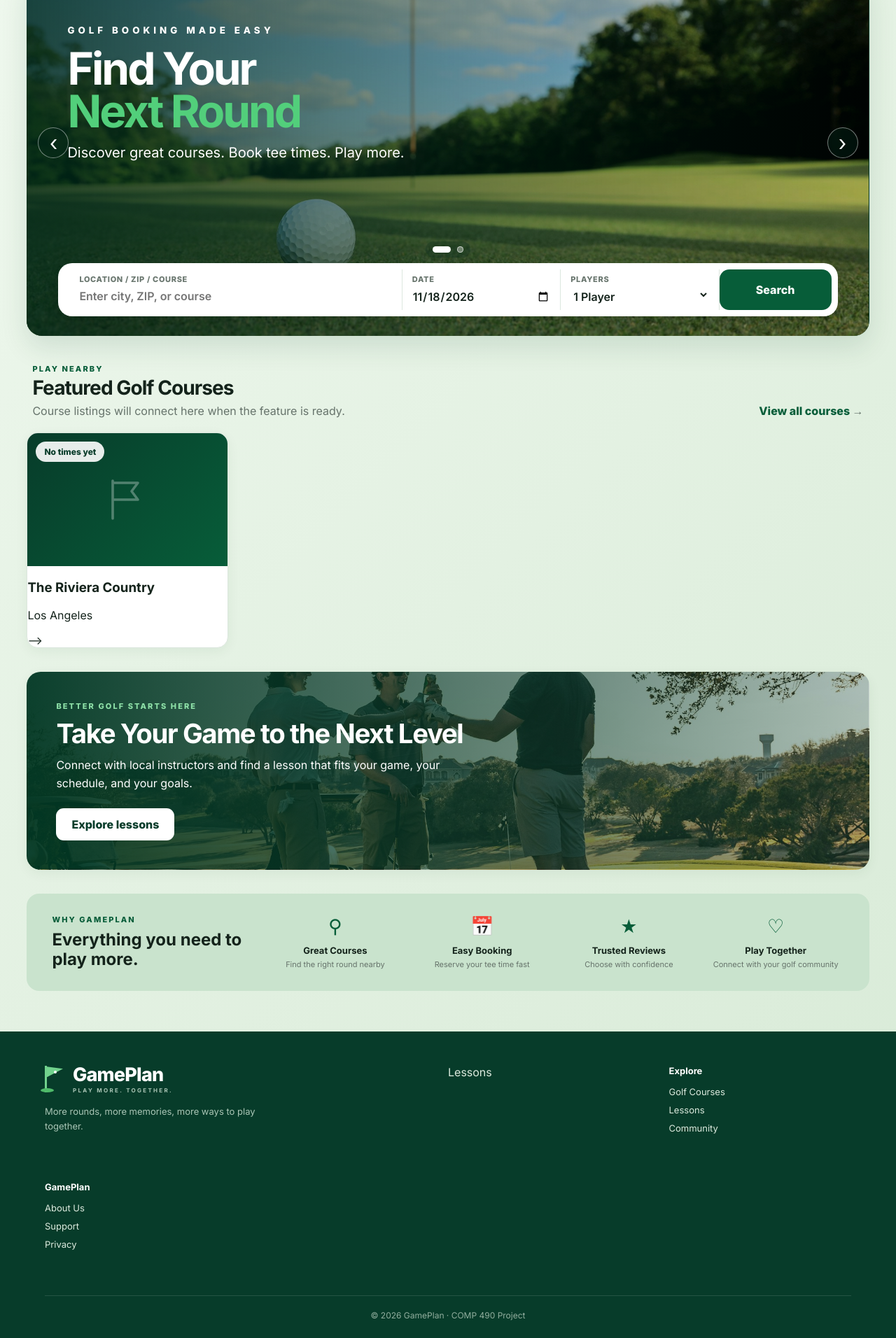
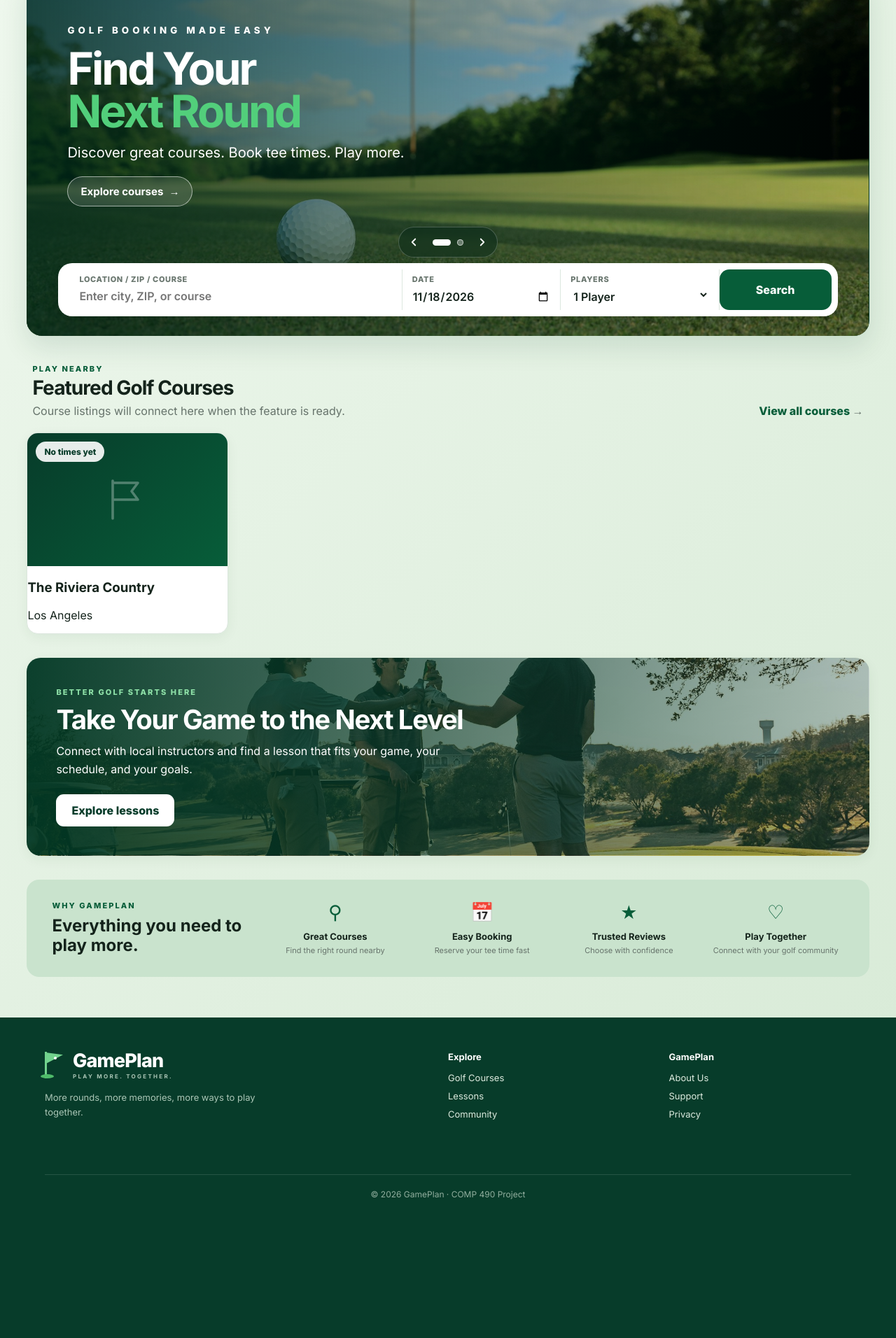
Before and after one commit to irsanchez7005/Comp-490-Project, a Django app: page / in a window 1280 px wide. Shown: the part 152-2064 px from the top of the page at 70% size. After the commit the page ends 1866 px from the top, so only its background shows below. Run offline with Django 5.2, Linux system fonts and the light colour scheme; data comes from the database, SQL or seed files in the repository.

Commit message:
removed extra lessons in the footer and changed the hero section to typewriter animation style

```diff
--- a/gameplan/accounts/templates/accounts/base.html
+++ b/gameplan/accounts/templates/accounts/base.html
@@ -10,7 +10,7 @@
   <link rel="preconnect" href="https://fonts.googleapis.com"> <!-- Preconnect to the Google Fonts server -->
   <link rel="preconnect" href="https://fonts.gstatic.com" crossorigin>
   <link href="https://fonts.googleapis.com/css2?family=Inter:wght@400;500;600;700;800&display=swap" rel="stylesheet">
-  <link rel="stylesheet" href="{% static 'css/site.css' %}?v=14"> <!-- This is the main stylesheet for the site. The version number is used for cache busting. -->
+  <link rel="stylesheet" href="{% static 'css/site.css' %}?v=16"> <!-- This is the main stylesheet for the site. The version number is used for cache busting. -->
   <link rel="stylesheet" href="{% static 'css/dashboard.css' %}">
   <link rel="stylesheet" href="{% static 'css/notifications.css' %}">
   {% block extra_head %}{% endblock %}
@@ -100,12 +100,11 @@
       <p>More rounds, more memories, more ways to play together.</p>
     </div>
     <!-- In this part of the code, we are defining the footer navigation links. -->
-     <a href="{% url 'lessons' %}">Lessons</a>
     <div><strong>Explore</strong><a href="#" data-template-placeholder="true">Golf Courses</a><a href="#" data-template-placeholder="true">Lessons</a><a href="#" data-template-placeholder="true">Community</a></div> <!-- This part contains the footer navigation links. so this basically defines the links that will be displayed in the footer. -->
     <div><strong>GamePlan</strong><a href="#" data-template-placeholder="true">About Us</a><a href="#" data-template-placeholder="true">Support</a><a href="#" data-template-placeholder="true">Privacy</a></div>
     <p class="footer-meta">&copy; 2026 GamePlan &middot; COMP 490 Project</p>
   </footer>
-  <script src="{% static 'js/site.js' %}?v=7"></script> <!--in this part of the code, we are including the site.js file with a version number of 6. do every time we make a change to the file, we should update the version number. -->
+  <script src="{% static 'js/site.js' %}?v=9"></script> <!--in this part of the code, we are including the site.js file with a version number of 9. do every time we make a change to the file, we should update the version number. -->
   {% block scripts %}{% endblock %}
 </body>
 </html>
--- a/gameplan/accounts/templates/accounts/home.html
+++ b/gameplan/accounts/templates/accounts/home.html
@@ -8,15 +8,19 @@
 <section class="home-wrap">
   <div class="hero homepage-hero-carousel" data-hero-carousel tabindex="0" role="region" aria-roledescription="carousel" aria-label="Featured golf images">
     <div class="homepage-hero-slides" aria-live="off">
-      <div class="homepage-hero-slide hero-image-1 active" data-hero-slide aria-hidden="false" role="img" aria-label="Scenic golf course at sunset"></div>
-      <div class="homepage-hero-slide hero-image-2" data-hero-slide aria-hidden="true" role="img" aria-label="Golf green surrounded by trees" ></div>
+      <!-- Each slide carries its own link, headline word and button text. site.js reads these when the slide changes. -->
+      <div class="homepage-hero-slide hero-image-1 active" data-hero-slide data-hero-link="{% url 'courses' %}" data-hero-word="Next Round" data-hero-cta-label="Explore courses" aria-hidden="false" role="img" aria-label="Golf ball on a green with the flag behind it"></div>
+      <div class="homepage-hero-slide hero-image-2" data-hero-slide data-hero-link="{% url 'lessons' %}" data-hero-word="Golf Coach" data-hero-cta-label="Find a coach" aria-hidden="true" role="img" aria-label="Man tossing a ball to a child beside a golf cart"></div>
     </div>
     <div class="homepage-hero-overlay" aria-hidden="true"></div>
     <!-- Hero copy and search form for finding golf courses -->
     <div class="hero-copy">
       <small>GOLF BOOKING MADE EASY</small>
-      <h1>Find Your<br><em>Next Round</em></h1>
+      <!-- The typed word is hidden from screen readers so they don't read half-typed letters. They read the sr-only copy instead. -->
+      <h1>Find Your<br><em><span data-hero-typed aria-hidden="true">Next Round</span><span class="hero-caret" aria-hidden="true"></span><span class="sr-only" data-hero-word-label>Next Round</span></em></h1>
       <p>Discover great courses. Book tee times. Play more.</p>
+      <!-- Button that goes to the current slide's page. site.js updates its link and text when the slide changes. -->
+      <a class="hero-cta" href="{% url 'courses' %}" data-hero-cta><span data-hero-cta-text>Explore courses</span> <span aria-hidden="true">&rarr;</span></a>
     </div>
     <!-- Search form for finding golf courses by location, date, and number of players -->
     <form class="hero-search" action="{% url 'courses' %}" method="get">
@@ -25,12 +29,18 @@
       <label><span>Players</span><select name="golfers" aria-label="Players"><option>1 Player</option><option>2 Players</option><option>3 Players</option><option>4 Players</option></select></label>
       <button class="btn hero-search-button" type="submit">Search</button>
     </form>
-     <!-- Navigation buttons for the hero carousel -->
-    <button class="homepage-hero-arrow previous" type="button" data-hero-previous aria-label="Previous hero image">&#8249;</button>
-    <button class="homepage-hero-arrow next" type="button" data-hero-next aria-label="Next hero image">&#8250;</button>
-    <div class="homepage-hero-dots" aria-label="Choose hero image">
-      <button type="button" class="active" data-hero-dot="0" aria-label="Go to slide 1" aria-current="true"></button>
-      <button type="button" data-hero-dot="1" aria-label="Go to slide 2" aria-current="false"></button>
+    <!-- Carousel controls: previous arrow, slide dots and next arrow grouped in one bar, so they never cover the headline -->
+    <div class="homepage-hero-controls">
+      <button class="homepage-hero-arrow" type="button" data-hero-previous aria-label="Previous hero image">
+        <svg viewBox="0 0 24 24" aria-hidden="true" focusable="false"><path d="M15 18l-6-6 6-6"/></svg>
+      </button>
+      <div class="homepage-hero-dots" aria-label="Choose hero image">
+        <button type="button" class="active" data-hero-dot="0" aria-label="Go to slide 1" aria-current="true"></button>
+        <button type="button" data-hero-dot="1" aria-label="Go to slide 2" aria-current="false"></button>
+      </div>
+      <button class="homepage-hero-arrow" type="button" data-hero-next aria-label="Next hero image">
+        <svg viewBox="0 0 24 24" aria-hidden="true" focusable="false"><path d="M9 18l6-6-6-6"/></svg>
+      </button>
     </div>
   </div>
   <!-- Section for featured golf courses with a link to view all courses -->
@@ -59,7 +69,7 @@
         {% if f.from_price is not None %} <!-- this part checks if the from_price is not None. For example, if the from_price is 0, it will be considered None. -->
           <p>From ${{ f.from_price|floatformat:2 }} per player</p>
         {% endif %}
-      </div>-->
+      </div>
     </a>
     <!--% empty % is used to display a message when the loop is empty -->
   {% empty %}
--- a/gameplan/static/css/site.css
+++ b/gameplan/static/css/site.css
@@ -101,7 +101,14 @@ img { display: block; max-width: 100%; }
 .hero-image-1 { background-image: url("../images/homepage/search-home2.jpg"); } /* This CSS rule sets the background image for the first hero slide on the homepage. The image is located in the "images/homepage" directory and is named "search-home2.jpg". The background image will cover the entire hero section and be centered. */
 .hero-image-2 { background-image: url("../images/homepage/search-home.jpg"); }
 .homepage-hero-overlay { z-index: 1; background: linear-gradient(90deg, rgba(0, 40, 25, .84), rgba(0, 40, 25, .08)); pointer-events: none; }
-.hero-copy { position: relative; z-index: 2; max-width: 600px; }
+.homepage-hero-slides { cursor: pointer; } /* The photo opens the current slide's page when clicked. */
+.hero-copy { position: relative; z-index: 2; max-width: 600px; pointer-events: none; } /* Clicks on the headline pass through to the photo underneath. */
+.hero-copy a { pointer-events: auto; }
+.hero-caret { display: inline-block; width: 4px; height: .8em; margin-left: 6px; background: currentColor; vertical-align: -0.04em; animation: hero-caret-blink 1s steps(1) infinite; }
+@keyframes hero-caret-blink { 50% { opacity: 0; } }
+.hero-cta { margin-top: 22px; padding: 11px 18px; display: inline-flex; align-items: center; gap: 8px; border: 1px solid rgba(255, 255, 255, .55); border-radius: 99px; color: white; background: rgba(255, 255, 255, .12); font-size: 15px; font-weight: 700; text-decoration: none; backdrop-filter: blur(6px); transition: background .2s ease, color .2s ease; }
+.hero-cta:hover, .hero-cta:focus-visible { color: var(--dark); background: white; outline: 2px solid white; outline-offset: 2px; }
+@media (prefers-reduced-motion: reduce) { .hero-caret { animation: none; } }
 .hero-copy small { font-weight: 800; letter-spacing: 5px; }
 .hero-copy h1 { margin: 16px 0; font-size: clamp(54px, 5vw, 72px); line-height: .95; letter-spacing: -3px; }
 .hero-copy h1 em { color: var(--green-bright); font-style: normal; }
@@ -111,11 +118,13 @@ img { display: block; max-width: 100%; }
 .hero-search label > span { color: #69766e; font-size: 11px; font-weight: 800; letter-spacing: .06em; text-transform: uppercase; }
 .hero-search input, .hero-search select { width: 100%; min-width: 0; padding: 7px 0 1px; border: 0; outline: 0; color: var(--text); background: white; font-weight: 600; }
 .hero-search-button { border-radius: 14px; }
-.homepage-hero-arrow { position: absolute; z-index: 4; top: 47%; width: 44px; height: 44px; padding: 0; display: grid; place-items: center; transform: translateY(-50%); border: 1px solid rgba(255, 255, 255, .45); border-radius: 50%; color: white; background: rgba(3, 37, 24, .42); font-size: 30px; cursor: pointer; backdrop-filter: blur(5px); transition: background .2s ease, border-color .2s ease; }
-.homepage-hero-arrow:hover, .homepage-hero-arrow:focus-visible { border-color: white; outline: 2px solid white; outline-offset: 2px; background: rgba(7, 93, 57, .82); }
-.homepage-hero-arrow.previous { left: 16px; }
-.homepage-hero-arrow.next { right: 16px; }
-.homepage-hero-dots { position: absolute; z-index: 4; left: 50%; bottom: 112px; padding: 7px 10px; display: flex; gap: 9px; transform: translateX(-50%); border-radius: 99px; background: rgba(3, 37, 24, .25); }
+/* One pill holding ‹ dots ›, centered above the search bar so it stays clear of the headline. */
+.homepage-hero-controls { position: absolute; z-index: 4; left: 50%; bottom: 112px; padding: 4px; display: flex; align-items: center; gap: 4px; transform: translateX(-50%); border: 1px solid rgba(255, 255, 255, .22); border-radius: 99px; background: rgba(3, 37, 24, .45); backdrop-filter: blur(8px); }
+.homepage-hero-arrow { width: 34px; height: 34px; padding: 0; display: grid; place-items: center; border: 0; border-radius: 50%; color: white; background: transparent; cursor: pointer; transition: background .2s ease, color .2s ease; }
+.homepage-hero-arrow svg { width: 18px; height: 18px; fill: none; stroke: currentColor; stroke-width: 2.4; stroke-linecap: round; stroke-linejoin: round; }
+.homepage-hero-arrow:hover, .homepage-hero-arrow:focus-visible { color: var(--dark); background: white; outline: none; }
+.homepage-hero-arrow:focus-visible, .homepage-hero-dots button:focus-visible { box-shadow: 0 0 0 2px var(--green-bright); outline: none; }
+.homepage-hero-dots { padding: 0 6px; display: flex; gap: 9px; }
 .homepage-hero-dots button { width: 9px; height: 9px; padding: 0; border: 1px solid rgba(255, 255, 255, .65); border-radius: 50%; background: rgba(255, 255, 255, .35); cursor: pointer; transition: width .2s ease, background .2s ease; }
 .homepage-hero-dots button.active { width: 26px; border-radius: 99px; background: white; }
 
@@ -270,10 +279,7 @@ mark {background: green; color: white; }
   .hero-search label > span { font-size: 9px; }
   .hero-search input, .hero-search select { padding-top: 5px; }
   .hero-search-button { min-height: 48px; margin-top: 4px; }
-  .homepage-hero-arrow { top: 38%; width: 38px; height: 38px; font-size: 26px; }
-  .homepage-hero-arrow.previous { left: 9px; }
-  .homepage-hero-arrow.next { right: 9px; }
-  .homepage-hero-dots { bottom: 290px; }
+  .homepage-hero-controls { bottom: 290px; }
   .section-head { margin: 32px 4px 17px; align-items: flex-start; }
   .section-head > a { font-size: 12px; }
   .section-head h2 { font-size: 26px; }
@@ -294,7 +300,6 @@ mark {background: green; color: white; }
   .hero { height: 625px; padding-inline: 18px; }
   .hero-copy small { font-size: 10px; letter-spacing: 3px; }
   .hero-copy h1 { font-size: 43px; letter-spacing: -2px; }
-  .homepage-hero-arrow { display: none; }
   .section-head { display: block; }
   .section-head > a { display: inline-block; margin-top: 10px; }
   .course-photo { height: 200px; }
--- a/gameplan/static/js/site.js
+++ b/gameplan/static/js/site.js
@@ -96,6 +96,36 @@ document.addEventListener("DOMContentLoaded", () => {
     let timer = null;              // Holds the countdown timer for autoplaying the slides. If null, autoplay is not active.
     let hovering = false;          // Whether a mouse pointer is currently hovering over the carousel. If true, autoplay will be paused.
     let pointerStart = null;       // Where a finger or mouse pointer started a swipe gesture. Used to determine the direction and distance of the swipe.
+    let swiped = false;            // True right after a swipe, so the swipe isn't also treated as a click on the photo.
+    let typingTimer = null;        // Holds the timer for the typewriter effect on the headline word.
+
+    // The headline word, its screen-reader copy, and the call-to-action button. These are optional, so other carousels still work without them.
+    const typed = carousel.querySelector("[data-hero-typed]");
+    const wordLabel = carousel.querySelector("[data-hero-word-label]");
+    const cta = carousel.querySelector("[data-hero-cta]");
+    const ctaText = carousel.querySelector("[data-hero-cta-text]");
+
+    /** Typewriter effect: delete the current word letter by letter, then type the new one. */
+    const typeWord = (word) => {
+      if (!typed) return;
+      window.clearTimeout(typingTimer);
+      if (wordLabel) wordLabel.textContent = word; // Screen readers get the full word right away.
+      if (reducedMotion) {
+        typed.textContent = word; // No animation for visitors who asked for reduced motion.
+        return;
+      }
+      const step = () => {
+        const text = typed.textContent;
+        if (!word.startsWith(text)) {
+          typed.textContent = text.slice(0, -1); // Still deleting the old word.
+          typingTimer = window.setTimeout(step, 40);
+        } else if (text.length < word.length) {
+          typed.textContent = word.slice(0, text.length + 1); // Typing the new word.
+          typingTimer = window.setTimeout(step, 85);
+        }
+      };
+      step();
+    };
 
     /** This function stops the autoplay of the carousel. */
     const stopAutoplay = () => {
@@ -126,6 +156,12 @@ document.addEventListener("DOMContentLoaded", () => {
         dot.classList.toggle("active", active);                   // Visually highlight the dot corresponding to the current slide.
         dot.setAttribute("aria-current", String(active));         // Tell screen readers which dot is currently active for accessibility.
       });
+
+      // Point the button at the new slide's page and type the new slide's headline word.
+      const slide = slides[current];
+      if (cta && slide.dataset.heroLink) cta.href = slide.dataset.heroLink;
+      if (ctaText && slide.dataset.heroCtaLabel) ctaText.textContent = slide.dataset.heroCtaLabel;
+      if (slide.dataset.heroWord) typeWord(slide.dataset.heroWord);
       // Restart the autoplay timer if the restart parameter is true. This ensures that the carousel continues to automatically switch slides after a manual navigation action.
       if (restart) startAutoplay();
     };
@@ -142,6 +178,14 @@ document.addEventListener("DOMContentLoaded", () => {
     dots.forEach((dot) =>
       dot.addEventListener("click", () => show(Number(dot.dataset.heroDot))),
     );
+    // Clicking the photo opens the current slide's page (courses or lessons). Keyboard users get the same link through the button.
+    carousel
+      .querySelector(".homepage-hero-slides")
+      ?.addEventListener("click", () => {
+        if (swiped) return; // A swipe changes the slide; it shouldn't also open a page.
+        const link = slides[current].dataset.heroLink;
+        if (link) window.location.href = link;
+      });
     // Pause automatic slide switching when the user hovers over the carousel, and resume it when they move the mouse away. This improves usability by allowing users to interact with the carousel without it changing slides unexpectedly.
     carousel.addEventListener("mouseenter", () => {
       hovering = true;
@@ -170,6 +214,7 @@ document.addEventListener("DOMContentLoaded", () => {
     carousel.addEventListener(
       "pointerdown",
       (event) => {
+        swiped = false; // Every new touch or click starts fresh.
         if (event.pointerType === "mouse") return;
         pointerStart = { x: event.clientX, y: event.clientY };
       },
@@ -183,8 +228,10 @@ document.addEventListener("DOMContentLoaded", () => {
         const dx = event.clientX - pointerStart.x;
         const dy = event.clientY - pointerStart.y;
         pointerStart = null;
-        if (Math.abs(dx) > 50 && Math.abs(dx) > Math.abs(dy) * 1.2) // Only consider horizontal swipes that are significantly larger than vertical movement.
-          show(current + (dx < 0 ? 1 : -1));                        // If the swipe was to the left (dx < 0), go to the next slide; if it was to the right, go to the previous slide.
+        if (Math.abs(dx) > 50 && Math.abs(dx) > Math.abs(dy) * 1.2) { // Only consider horizontal swipes that are significantly larger than vertical movement.
+          swiped = true;                                               // Remember the swipe so the click that may follow doesn't open a page.
+          show(current + (dx < 0 ? 1 : -1));                           // If the swipe was to the left (dx < 0), go to the next slide; if it was to the right, go to the previous slide.
+        }
       },
       { passive: true },
     );
```
